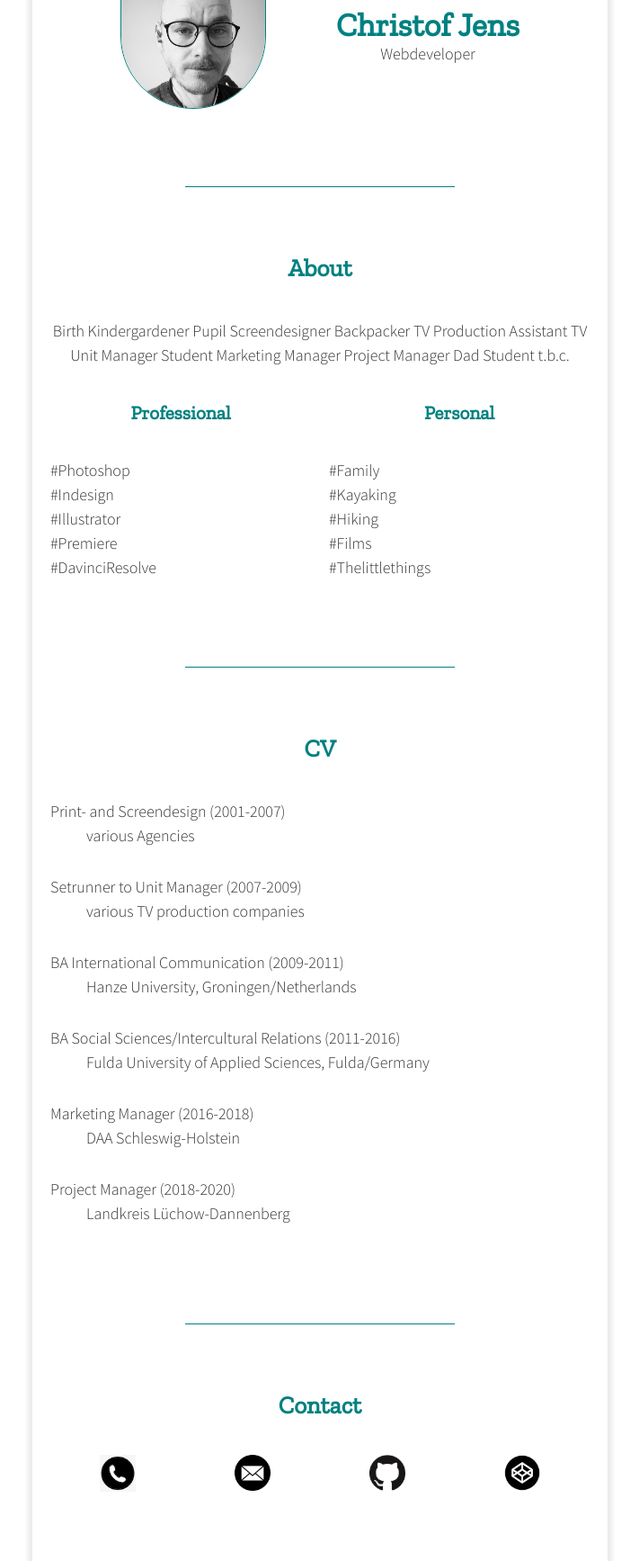
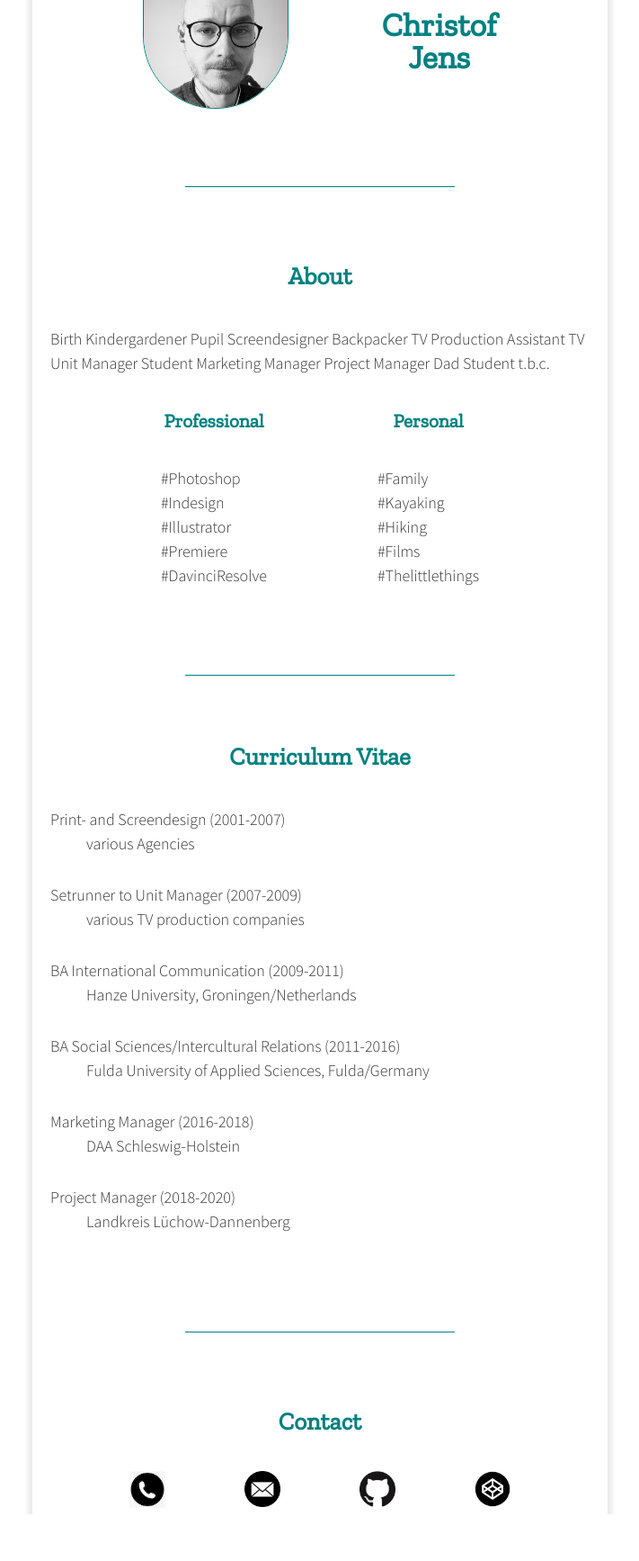
Before and after one commit to christofjens/personal-website, a plain HTML site: page index.html in a window 1280 px wide. Shown: the part 40-1775 px from the top of the page at 90% size, without its empty margins (284-995 px from the left). After the commit the page ends 1723 px from the top, so only its background shows below. Drawn offline with nearby package versions, Linux system fonts and the light colour scheme.

Commit message:
BEM edit, remove old files

```diff
--- a/grid-styles.css
+++ /dev/null
@@ -1,81 +0,0 @@
-.g-title {
-  grid-area: ttl;
-}
-
-.g-nav {
-  grid-area: nav;
-}
-
-.g-portrait {
-  grid-area: por;
-}
-
-.g-about {
-  grid-area: abt;
-}
-
-.f-professional {
-  flex: 33%;
-}
-
-.f-personal {
-  flex: 33%;
-}
-
-.g-bio {
-  grid-area: bio;
-}
-
-.g-cv-headline {
-  grid-area: cvh;
-}
-
-.g-cv-content {
-  grid-area: cvc;
-}
-
-.g-contact-headline {
-  grid-area: coh;
-}
-
-.g-contact-content {
-  grid-area: coc;
-  display: flex;
-}
-
-.f-phone {
-  flex: 25%;
-  width: 40px;
-}
-
-.f-mail {
-  flex: 25%;
-}
-
-.f-git {
-  flex: 25%;
-}
-
-.f-pen {
-  flex: 25%;
-}
-
-.all-g-wrapper {
-  display: grid;
-  grid-template-areas:
-    'ttl'
-    'nav'
-    'por'
-    'abt'
-    'abw'
-    'bio'
-    'cvh'
-    'cvc'
-    'coh'
-    'coc';
-}
-
-.about-f-wrapper {
-  display: flex;
-  grid-area: abw;
-}
--- a/index.html
+++ b/index.html
@@ -3,40 +3,34 @@
   <head>
     <meta charset="UTF-8" />
     <meta http-equiv="X-UA-Compatible" content="IE=edge" />
-    <meta name="viewport" content="width=device-width, initial-scale=1.0" />
-    <title>Christof Jens</title>
-    <link rel="stylesheet" href="styles.css" />
+    <meta name="viewport" content="width=<device-width>, initial-scale=1.0" />
+    <link rel="stylesheet" href="styles/styles.css" />
     <link rel="preconnect" href="https://fonts.gstatic.com" />
     <link
       href="https://fonts.googleapis.com/css2?family=Source+Sans+Pro:wght@300&family=Zilla+Slab&display=swap"
       rel="stylesheet"
     />
+    <title>Christof Jens</title>
   </head>
   <body>
-    <div class="all-g-wrapper">
-      <div class="header-f-wrapper">
-        <div class="g-portrait">
-          <img
-            src="./images/head.jpeg"
-            alt=""
-            style="width: 160px"
-            class="portrait"
-          />
-        </div>
-        <div class="g-title">
-          <h1>Christof Jens</h1>
-          Webdeveloper
-        </div>
-      </div>
-      <div id="about" class="g-about">
+    <header class="flex">
+      <picture
+        ><source srcset="images/head.jpeg" />
+        <img src="images/head.jpeg" alt="" class="portrait" width="160px"
+      /></picture>
+      <h1>
+        Christof<br />
+        Jens
+      </h1>
+    </header>
     <hr />
+    <main>
       <h2>About</h2>
       Birth Kindergardener Pupil Screendesigner Backpacker TV Production
       Assistant TV Unit Manager Student Marketing Manager Project Manager Dad
       Student t.b.c.
-      </div>
-      <div class="about-f-wrapper">
-        <div class="f-professional">
+      <div class="flex">
+        <div>
           <h3>Professional</h3>
           <ul>
             <li>#Photoshop</li>
@@ -46,7 +40,7 @@
             <li>#DavinciResolve</li>
           </ul>
         </div>
-        <div class="f-personal">
+        <div>
           <h3>Personal</h3>
           <ul>
             <li>#Family</li>
@@ -57,11 +51,8 @@
           </ul>
         </div>
       </div>
-      <div class="g-cv-headline">
       <hr />
-        <h2>CV</h2>
-      </div>
-      <div class="g-cv-content">
+      <h2>Curriculum Vitae</h2>
       <dl>
         <dt>Print- and Screendesign (2001-2007)</dt>
         <dd>various Agencies</dd>
@@ -76,13 +67,11 @@
         <dt>Project Manager (2018-2020)</dt>
         <dd>Landkreis Lüchow-Dannenberg</dd>
       </dl>
-      </div>
-      <div class="g-contact-headline">
+    </main>
     <hr />
+    <footer>
       <h2>Contact</h2>
-      </div>
-      <div class="g-contact-content">
-        <div class="f-phone">
+      <div class="flex">
         <a href="tel:+4917612345678">
           <img
             src="./images/phoneicon.png"
@@ -90,8 +79,6 @@
             style="width: 40px; height: auto"
             rel="noopener noreferrer"
         /></a>
-        </div>
-        <div class="f-mail">
         <a href="mailto:christofjens@gmail.com">
           <img
             src="./images/mailicon.png"
@@ -99,8 +86,6 @@
             style="width: 40px; height: auto"
             rel="noopener noreferrer"
         /></a>
-        </div>
-        <div class="f-git">
         <a href="github.com/christofjens">
           <img
             src="./images/githubicon.png"
@@ -108,8 +93,6 @@
             style="width: 40px; height: auto"
             rel="noopener noreferrer"
         /></a>
-        </div>
-        <div class="f-pen">
         <a href="codepen.io/christofjens">
           <img
             src="./images/codepenicon.png"
@@ -118,7 +101,6 @@
             rel="noopener noreferrer"
         /></a>
       </div>
-      </div>
-    </div>
+    </footer>
   </body>
 </html>
--- a/styles.css
+++ b/styles/_base.css
@@ -9,6 +9,8 @@
 }
 
 body {
+  display: grid;
+  justify-content: space-evenly;
   font-family: var(--font-text);
   font-size: 112.5%;
   line-height: 1.5;
@@ -23,6 +25,7 @@ h1 {
   color: var(--primary);
   line-height: 1;
   margin: 50px 0px 0px 0px;
+  text-align: center;
 }
 
 h2 {
@@ -63,105 +66,6 @@ dd {
   margin: 0px 0px 30px 40px;
 }
 
-.g-title {
-  grid-area: ttl;
-  text-align: center;
-}
-
-.g-nav {
-  grid-area: nav;
-  margin: 0px 0px 50px;
-  text-align: center;
-}
-
-.g-portrait {
-  grid-area: por;
-  text-align: center;
-}
-
-.g-about {
-  grid-area: abt;
-  text-align: center;
-}
-
-.f-professional {
-  flex: 33%;
-  margin: 0px 20px 0px 0px;
-}
-
-.f-personal {
-  flex: 33%;
-}
-
-.g-bio {
-  grid-area: bio;
-}
-
-.g-cv-headline {
-  grid-area: cvh;
-}
-
-.g-cv-content {
-  grid-area: cvc;
-}
-
-.g-contact-headline {
-  grid-area: coh;
-}
-
-.g-contact-content {
-  grid-area: coc;
-  display: flex;
-  margin: 0px 0px 70px 0px;
-}
-
-.f-phone {
-  flex: 25%;
-  text-align: center;
-}
-
-.f-mail {
-  flex: 25%;
-  text-align: center;
-}
-
-.f-git {
-  flex: 25%;
-  text-align: center;
-}
-
-.f-pen {
-  flex: 25%;
-  text-align: center;
-}
-
-.all-g-wrapper {
-  display: grid;
-  grid-template-areas:
-    'ptn'
-    'abt'
-    'abw'
-    'cvh'
-    'cvc'
-    'coh'
-    'coc';
-}
-
-.about-f-wrapper {
-  display: flex;
-  grid-area: abw;
-}
-
-.header-f-wrapper {
-  display: flex;
-  grid-area: ptn;
-  justify-content: space-evenly;
-}
-
-.hide {
-  visibility: hidden;
-}
-
 @media (min-width: 630px) {
   body {
     width: 600px;
@@ -175,9 +79,3 @@ dd {
     box-shadow: 0px 0px 5px 5px #00000015;
   }
 }
-
-.portrait {
-  border-radius: 0% 0% 50% 50%;
-  border: var(--secondary) 0.5px solid;
-  margin: -1px 0px 0px 0px;
-}
--- /dev/null
+++ b/styles/_utilities.css
@@ -0,0 +1,11 @@
+.flex {
+  display: flex;
+  justify-content: space-evenly;
+  align-tracks: center;
+}
+
+.portrait {
+  border-radius: 0% 0% 50% 50%;
+  border: var(--secondary) 0.5px solid;
+  margin: -1px 0px 0px 0px;
+}
--- /dev/null
+++ b/styles/styles.css
@@ -0,0 +1,2 @@
+@import '_base.css';
+@import '_utilities.css';
```
Also changed, not shown: grid-test.html (deleted, +0 -87 lines), index_alt.html (added, +120 -0 lines). Lines whose indentation alone changed are shown as unchanged.
